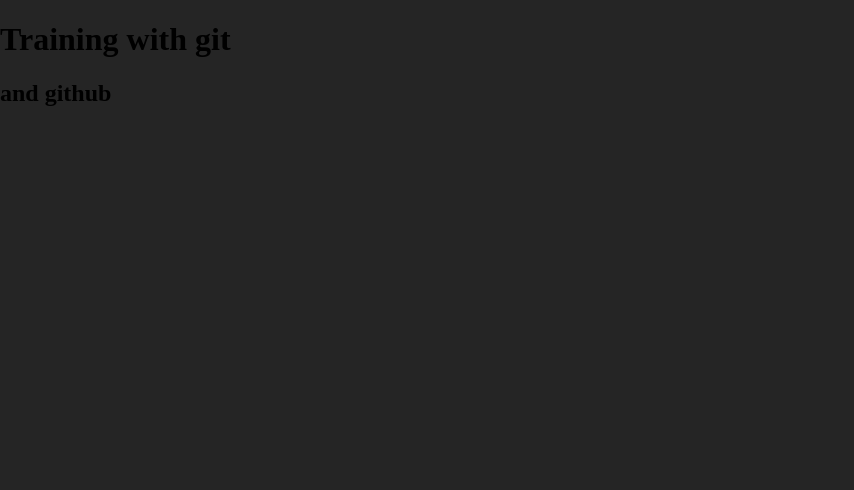
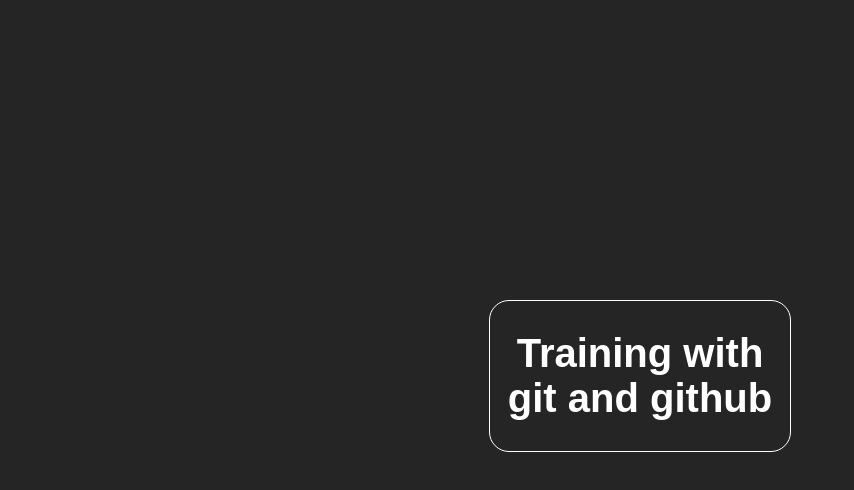
Before and after one commit to ThomasGodin/git, a plain HTML site: page index.html in a window 1280 px wide. Shown: the whole page, without its empty margins (0-854 px from the left). Drawn offline with Linux system fonts and the light colour scheme.

Commit message:
mise en forme css du paragraphe

```diff
--- a/index.html
+++ b/index.html
@@ -8,8 +8,8 @@
 </head>
 <body>
     <p>
-        <h1>Training with git</h1>
-        <h2>and github</h2>
+    Training with git
+    and github
     </p>
 </body>
 </html>
--- a/style.scss
+++ b/style.scss
@@ -1,6 +1,23 @@
 body {
     background-color: #252525;
-    height: 100vw;
-    max-width: 1500px;
+    height: 100%;
+    max-width: 990px;
     margin: 0 auto;
 }
+p {
+    border: 1px solid white;
+    margin-top: 300px;
+    padding-top: 30px;
+    padding-bottom: 20px;
+    height: 100px;
+    width: 300px;
+    margin-left: auto;
+    margin-right: auto;
+    color: white;
+    font-size: 40px;
+    font-family: sans-serif;
+    font-weight: bold;
+    text-align: center;
+    border-radius: 20px;
+
+}
```
Also changed, not shown: style.css, 1 other file.
